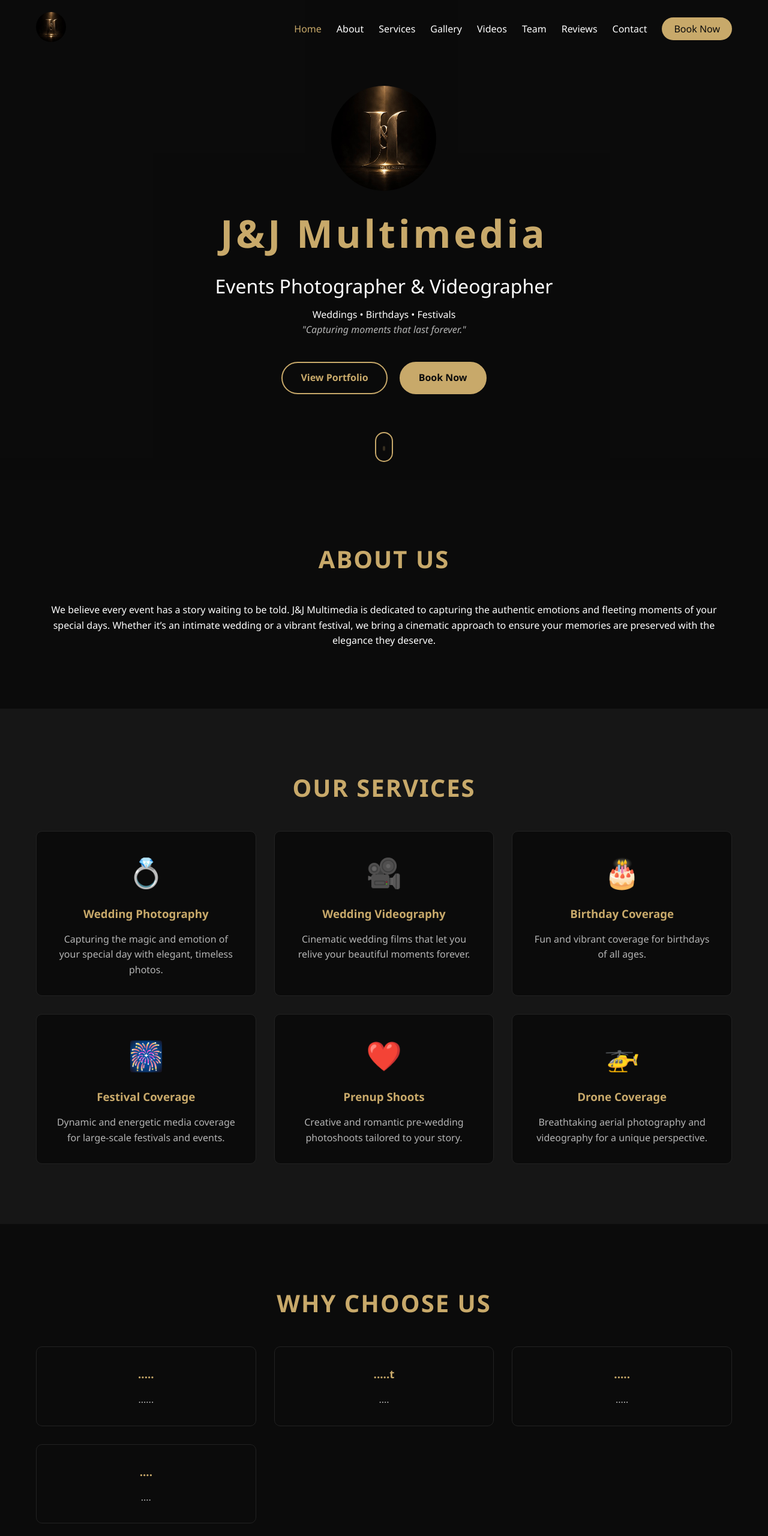
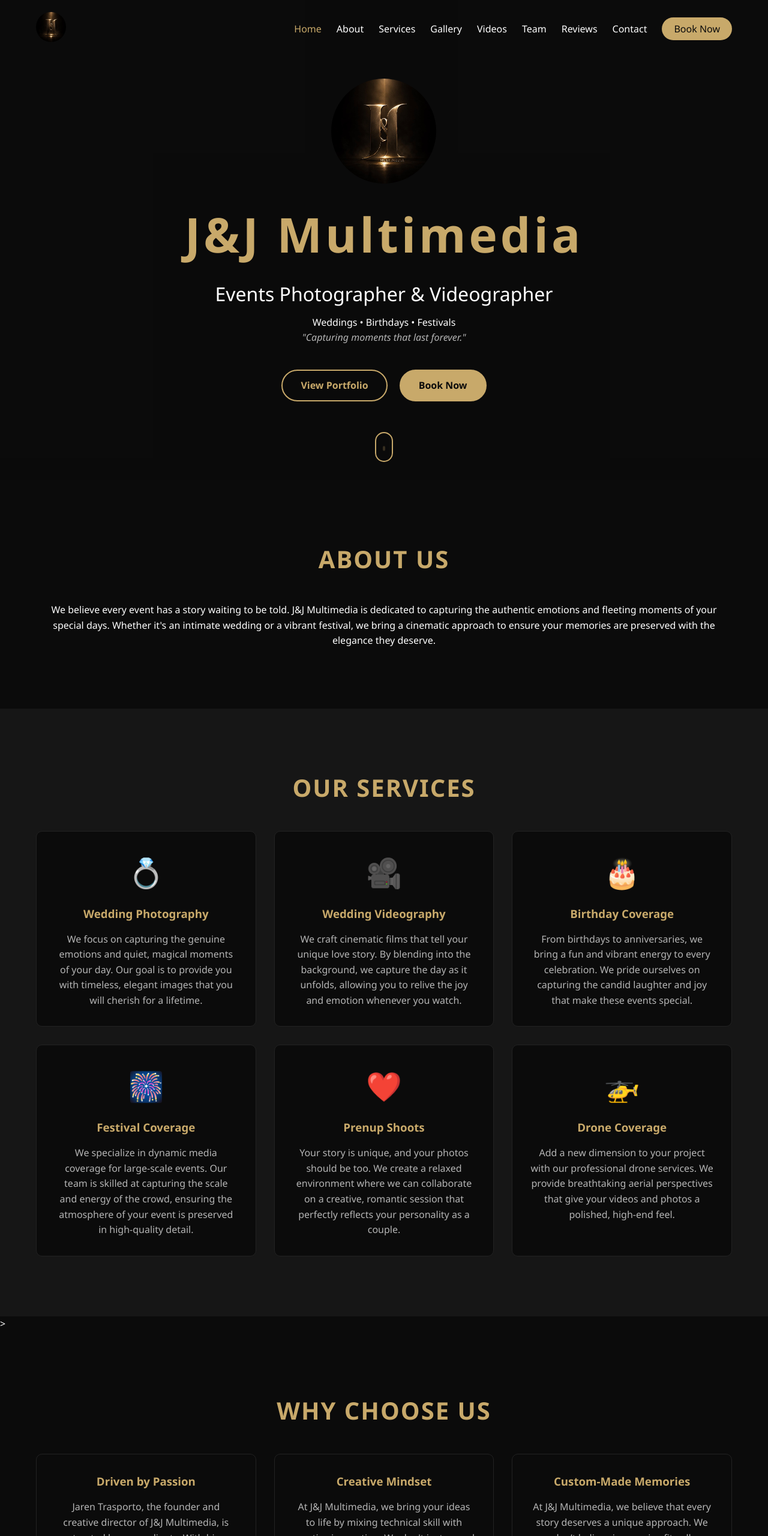
Before and after one commit to SiJuannn/jnjmultimedia, a plain HTML site: page index.html in a window 1280 px wide. Shown: the top 2560 px of the page at 60% size. Drawn offline with Linux system fonts and the light colour scheme.

Commit message:
Add files via upload

```diff
--- a/index.html
+++ b/index.html
@@ -9,9 +9,7 @@
 </head>
 <body>
 
-    <!-- ==========================================
-         NAVIGATION BAR
-         ========================================== -->
+
     <nav id="navbar">
         <div class="nav-container">
             <a href="#home" class="logo">
@@ -38,9 +36,7 @@
         </div>
     </nav>
 
-    <!-- ==========================================
-         HERO SECTION
-         ========================================== -->
+
     <header id="home" class="hero">
     <div class="hero-overlay"></div>
 
@@ -65,91 +61,80 @@
     </a>
 </header>
 
-    <!-- ==========================================
-         ABOUT SECTION
-         ========================================== -->
+
     <section id="about" class="section">
         <div class="container text-center">
             <h2 class="section-title">About Us</h2>
             <p class="about-text">
-                We believe every event has a story waiting to be told. J&J Multimedia is dedicated to capturing the authentic emotions and fleeting moments of your special days. Whether it’s an intimate wedding or a vibrant festival, we bring a cinematic approach to ensure your memories are preserved with the elegance they deserve.
+                We believe every event has a story waiting to be told. J&J Multimedia is dedicated to capturing the authentic emotions and fleeting moments of your special days. Whether it's an intimate wedding or a vibrant festival, we bring a cinematic approach to ensure your memories are preserved with the elegance they deserve.
             </p>
         </div>
     </section>
 
-    <!-- ==========================================
-         SERVICES SECTION
-         ========================================== -->
+
     <section id="services" class="section bg-secondary">
         <div class="container">
             <h2 class="section-title">Our Services</h2>
             <div class="grid-container">
-                <!-- Service Card 1 -->
+
                 <div class="card service-card">
                     <div class="icon">💍</div>
                     <h3>Wedding Photography</h3>
-                    <p>Capturing the magic and emotion of your special day with elegant, timeless photos.</p>
+                    <p>We focus on capturing the genuine emotions and quiet, magical moments of your day. Our goal is to provide you with timeless, elegant images that you will cherish for a lifetime.</p>
                 </div>
-                <!-- Service Card 2 -->
+
                 <div class="card service-card">
                     <div class="icon">🎥</div>
                     <h3>Wedding Videography</h3>
-                    <p>Cinematic wedding films that let you relive your beautiful moments forever.</p>
+                    <p>We craft cinematic films that tell your unique love story. By blending into the background, we capture the day as it unfolds, allowing you to relive the joy and emotion whenever you watch.</p>
                 </div>
-                <!-- Service Card 3 -->
+
                 <div class="card service-card">
                     <div class="icon">🎂</div>
                     <h3>Birthday Coverage</h3>
-                    <p>Fun and vibrant coverage for birthdays of all ages.</p>
+                    <p>From birthdays to anniversaries, we bring a fun and vibrant energy to every celebration. We pride ourselves on capturing the candid laughter and joy that make these events special.</p>
                 </div>
-                <!-- Service Card 4 -->
+
                 <div class="card service-card">
                     <div class="icon">🎆</div>
                     <h3>Festival Coverage</h3>
-                    <p>Dynamic and energetic media coverage for large-scale festivals and events.</p>
+                    <p>We specialize in dynamic media coverage for large-scale events. Our team is skilled at capturing the scale and energy of the crowd, ensuring the atmosphere of your event is preserved in high-quality detail.</p>
                 </div>
-                <!-- Service Card 5 -->
+
                 <div class="card service-card">
                     <div class="icon">❤️</div>
                     <h3>Prenup Shoots</h3>
-                    <p>Creative and romantic pre-wedding photoshoots tailored to your story.</p>
+                    <p>Your story is unique, and your photos should be too. We create a relaxed environment where we can collaborate on a creative, romantic session that perfectly reflects your personality as a couple.</p>
                 </div>
-                <!-- Service Card 6 -->
+
                 <div class="card service-card">
                     <div class="icon">🚁</div>
                     <h3>Drone Coverage</h3>
-                    <p>Breathtaking aerial photography and videography for a unique perspective.</p>
+                    <p>Add a new dimension to your project with our professional drone services. We provide breathtaking aerial perspectives that give your videos and photos a polished, high-end feel.</p>
                 </div>
             </div>
         </div>
     </section>
 
-    <!-- ==========================================
-         WHY CHOOSE US SECTION
-         ========================================== -->
+   >
     <section id="features" class="section">
         <div class="container">
             <h2 class="section-title">Why Choose Us</h2>
             <div class="grid-container features-grid">
-                <!-- Feature Card 1 -->
+
                 <div class="card feature-card">
-                    <h3>.....</h3>
-                    <p>......</p>
+                    <h3>Driven by Passion</h3>
+                    <p>Jaren Trasporto, the founder and creative director of J&J Multimedia, is trusted by many clients. With his passion for photography and videography, he leads his team to maintain professionalism at all times. One of his most famous works is the "Pinukpuk Festival 2025" in Floridablanca, Pampanga, which has reached thousands of views.</p>
                 </div>
-                <!-- Feature Card 2 -->
+
                 <div class="card feature-card">
-                    <h3>.....t</h3>
-                    <p>....</p>
+                    <h3>Creative Mindset</h3>
+                    <p>At J&J Multimedia, we bring your ideas to life by mixing technical skill with creative innovation. We don't just record events; we look for fresh, unique ways to capture the moment so your content really grabs attention. We are easy to work with, reliable, and fully committed to making sure the final result is exactly what you envisioned. When you choose us, you're working with a team that is passionate about quality and dedicated to making your project stand out.</p>
                 </div>
-                <!-- Feature Card 3 -->
+
                 <div class="card feature-card">
-                    <h3>.....</h3>
-                    <p>.....</p>
-                </div>
-                <!-- Feature Card 4 -->
-                <div class="card feature-card">
-                    <h3>....</h3>
-                    <p>....</p>
+                    <h3>Custom-Made Memories</h3>
+                    <p>At J&J Multimedia, we believe that every story deserves a unique approach. We don’t believe in one-size-fits-all packages; instead, we focus on tailored solutions that reflect your specific vision and needs. We take the time to listen to your ideas and work closely with you to ensure the final output is a perfect fit. By combining our technical expertise with a genuine commitment to your goals, we deliver high-quality results that feel personal, professional, and exactly right for you.</p>
                 </div>
             </div>
         </div>
@@ -185,7 +170,7 @@
     <section id="team" class="section bg-secondary">
         <div class="container text-center">
             <h2 class="section-title">Meet The Team</h2>
-            <!-- JS will inject team cards here -->
+
             <div id="team-container" class="grid-container team-grid"></div>
         </div>
     </section>
@@ -198,9 +183,7 @@
         </div>
     </section>
 
-    <!-- ==========================================
-         CONTACT SECTION
-         ========================================== -->
+
    <section id="contact">
         <div class="container">
             <h2 class="section-title">Get In Touch</h2>
@@ -233,9 +216,7 @@
         </div>
     </section>
 
-    <!-- ==========================================
-         FOOTER
-         ========================================== -->
+
     <footer>
         <div class="container footer-content">
             <div class="footer-logo">
@@ -255,7 +236,7 @@
     </footer>
 
 
-    <!-- Image Lightbox -->
+
     <div id="lightbox" class="modal">
         <span class="close-modal" id="close-lightbox">&times;</span>
 
@@ -267,7 +248,7 @@
         <div id="lightbox-counter"></div> </div>
     </div>
 
-    <!-- Link to our external JS file -->
+
     <script src="script.js"></script>
 </body>
 </html>
--- a/script.js
+++ b/script.js
@@ -1,14 +1,10 @@
-/* =========================================================
-   DATA ARRAYS (EDIT THESE TO UPDATE YOUR WEBSITE)
-   ========================================================= */
-
-// 1. GALLERY DATA (Now updated so EVERY item is an album)
+// Data Arrays
 const gallery = [
     {
         title: "Classic Wedding",
         category: "Wedding",
-        coverImage: "gallery/wedding-cover.jpg", // The image shown on the grid
-        images: [ // The array of images shown inside the lightbox
+        coverImage: "gallery/wedding-cover.jpg",
+        images: [
             "gallery/wedding1.jpg",
             "gallery/wedding2.jpg",
             "gallery/wedding3.jpg"
@@ -17,8 +13,8 @@ const gallery = [
     {
         title: "Pre-Wedding Shoot",
         category: "Wedding",
-        coverImage: "gallery/prewedding-cover.jpg", // The image shown on the grid
-        images: [ // The array of images shown inside the lightbox
+        coverImage: "gallery/prewedding-cover.jpg",
+        images: [
             "gallery/prewedding1.jpg",
             "gallery/prewedding2.jpg",
             "gallery/prewedding3.jpg"
@@ -33,13 +29,12 @@ const gallery = [
             "gallery/debut2.jpg"
         ]
     },
-    // I updated your remaining items to follow the album format too!
-    // Just add more images to their arrays when you have them.
+// ---------------------------
     {
         title: "Barangay Fiesta",
         category: "Festival",
         coverImage: "gallery/fiesta-cover.jpg",
-        crop: "center", // Custom crop for this album's cover image
+        crop: "center",
         images: ["gallery/fiesta1.jpg",
             "gallery/fiesta2.jpg",
             "gallery/fiesta3.jpg"
@@ -65,31 +60,31 @@ const gallery = [
     }
 ];
 
-// 2. VIDEOS DATA
+// Video Data
 const videos = [
     {
         title: "Wedding SDE",
         thumbnail: "videos/thumb1.jpg",
-        // PASTE THE FACEBOOK SRC LINK HERE:
+
         video: "https://www.facebook.com/share/v/169YhwGzAaP/"
     },
 
     {
         title: "Barangay Fiesta",
         thumbnail: "videos/thumb2.jpg",
-        // PASTE THE FACEBOOK SRC LINK HERE:
+
         video: "https://www.facebook.com/share/v/1En1r7BL2X/"
     },
 
     {
         title: "Debut SDE",
         thumbnail: "videos/thumb3.jpg",
-        // PASTE THE FACEBOOK SRC LINK HERE:
+
         video: "https://www.facebook.com/share/v/1EA1V2cv3v/"
     }
 ];
 
-// 3. TEAM DATA
+// Team Data
 const members = [
     { name: "Prince Harvy", role: "Member", image: "team/harvy.jpg", crop: "50% 10%" },
     { name: "Jaren Trasporto", role: "Creative Director", image: "team/jaren.jpg" },
@@ -102,19 +97,15 @@ const members = [
     { name: "Noah Antonio", role: "Member", image: "team/noah.jpg" }
 ];
 
-// 4. TESTIMONIALS DATA
+// Reviews Data
 const testimonials = [
     { name: "Sarah & Mark", message: "J&J Multimedia captured our wedding perfectly. The cinematic video made us cry!" },
-    { name: "Emily D.", message: "Highly professional team. The drone shots for our company festival were breathtaking." },
+    { name: "Adronica", message: "Ayyy perfect!" },
     { name: "David R.", message: "They made my daughter's 18th birthday look like a movie. Highly recommended." }
 ];
 
+// ------------------------------------------------------
 
-/* =========================================================
-   FUNCTIONALITY & LOGIC
-   ========================================================= */
-
-// --- 1. Sticky Navbar & Active Link Highlighting ---
 const navbar = document.getElementById('navbar');
 const navLinks = document.querySelectorAll('.nav-links a');
 const sections = document.querySelectorAll('section, header');
@@ -143,7 +134,7 @@ window.addEventListener('scroll', () => {
     });
 });
 
-// --- 2. Mobile Hamburger Menu ---
+// --------------------------------
 const hamburger = document.getElementById('hamburger');
 const navMenu = document.getElementById('nav-links');
 
@@ -157,7 +148,7 @@ navLinks.forEach(link => {
     });
 });
 
-// --- 3. Gallery Generator & Filter (UPDATED FOR ALBUMS) ---
+// --------------------------------------------
 const galleryContainer = document.getElementById('gallery-container');
 const filterBtns = document.querySelectorAll('.filter-btn');
 
@@ -167,7 +158,7 @@ function renderGallery(filterCategory = 'All') {
     gallery.forEach((item, index) => {
         if (filterCategory === 'All' || item.category === filterCategory) {
 
-            // 1. Check if the album has a custom crop, otherwise use 'center'
+
             const imageCrop = item.crop || 'center';
 
             const htmlString = `
@@ -195,7 +186,6 @@ filterBtns.forEach(btn => {
 
 renderGallery();
 
-// --- 4. Video, Team, and Testimonials Generators ---
 
 const videoContainer = document.getElementById('video-container');
 videos.forEach(vid => {
@@ -211,7 +201,7 @@ videos.forEach(vid => {
 
 const teamContainer = document.getElementById('team-container');
 members.forEach(member => {
-    // Check if the member has a custom crop, if not, use 'center'
+
     const imageCrop = member.crop || 'center';
 
     const htmlString = `
@@ -235,14 +225,12 @@ testimonials.forEach(test => {
     testimonialContainer.innerHTML += htmlString;
 });
 
-// --- 5. Modal Logic (UPDATED LIGHTBOX FOR ALBUMS) ---
 
-// Variables to keep track of the currently opened album
 let currentAlbum = [];
 let currentIndex = 0;
 let currentAlbumTitle = "";
 
-// Lightbox Elements
+
 const lightbox = document.getElementById('lightbox');
 const lightboxImg = document.getElementById('lightbox-img');
 const lightboxCaption = document.getElementById('lightbox-caption');
@@ -251,7 +239,7 @@ const closeLightbox = document.getElementById('close-lightbox');
 const prevBtn = document.getElementById('prev-img');
 const nextBtn = document.getElementById('next-img');
 
-// Opens the album
+
 function openAlbum(albumIndex) {
     currentAlbum = gallery[albumIndex].images;
     currentAlbumTitle = gallery[albumIndex].title;
@@ -261,7 +249,7 @@ function openAlbum(albumIndex) {
     lightbox.style.display = 'flex';
 }
 
-// Updates the image, text, and buttons
+
 function updateLightboxContent() {
     lightboxImg.src = currentAlbum[currentIndex];
 
@@ -285,7 +273,7 @@ function updateLightboxContent() {
     }
 }
 
-// Navigation Button Clicks
+
 prevBtn.addEventListener('click', () => {
     if (currentIndex > 0) {
         currentIndex--;
--- a/style.css
+++ b/style.css
@@ -1,20 +1,15 @@
-/* ==========================================
-   CSS VARIABLES (Easy color editing)
-   ========================================== */
+
 :root {
-    --bg-main: #0B0B0B;        /* Main dark background */
-    --bg-secondary: #161616;   /* Slightly lighter background for contrast */
-    --accent-primary: #C8A96A; /* Gold */
-    --accent-secondary: #E8C98A; /* Lighter Gold */
-    --text-primary: #FFFFFF;   /* White text */
-    --text-secondary: #B5B5B5; /* Grayish text */
+    --bg-main: #0B0B0B;
+    --bg-secondary: #161616;
+    --accent-primary: #C8A96A;
+    --accent-secondary: #E8C98A;
+    --text-primary: #FFFFFF;
+    --text-secondary: #B5B5B5;
     --font-main: 'Segoe UI', Tahoma, Geneva, Verdana, sans-serif;
 }
 
-/* ==========================================
-   GLOBAL RESET
-   ========================================== */
-/* We reset margins and padding so browsers don't add their own default spacing */
+
 * {
     margin: 0;
     padding: 0;
@@ -22,7 +17,7 @@
 }
 
 html {
-    scroll-behavior: smooth; /* Enables smooth scrolling when clicking nav links */
+    scroll-behavior: smooth;
     font-family: var(--font-main);
     color: var(--text-primary);
     background-color: var(--bg-main);
@@ -38,12 +33,16 @@ a {
     transition: 0.3s ease;
 }
 
-/* Common Container for centering content */
+
 .container {
+    display: flex;
+    flex-direction: column;
     max-width: 1200px;
     margin: 0 auto;
     padding: 0 20px;
 }
+
+
 
 .text-center {
     text-align: center;
@@ -53,7 +52,7 @@ a {
     background-color: var(--bg-secondary);
 }
 
-/* Section styling */
+
 .section {
     padding: 100px 0;
 }
@@ -67,15 +66,13 @@ a {
     letter-spacing: 2px;
 }
 
-/* ==========================================
-   NAVIGATION BAR
-   ========================================== */
+
 nav {
-    position: fixed; /* Stays at top when scrolling */
+    position: fixed;
     top: 0;
     width: 100%;
     padding: 20px 0;
-    z-index: 100; /* Keeps it above other elements */
+    z-index: 100;
     transition: background-color 0.4s ease, padding 0.4s ease;
 }
 
@@ -97,7 +94,6 @@ nav.scrolled {
 
 #logo-img {
     height: 50px;
-    /* If no logo is present yet, this styles the broken image text */
     color: var(--accent-primary);
     border: 2px var(--accent-primary);
     border-radius: 50%;
@@ -122,15 +118,15 @@ nav.scrolled {
 }
 
 .hero-logo{
-  max-width: 175px; /* Adjust this size to fit your logo perfectly */
-  margin-bottom: 20px; /* Adds space between the logo and your business name */
+  max-width: 175px;
+  margin-bottom: 20px;
   display: block;
   border-radius: 50%;
   margin-left: auto;
-  margin-right: auto; /* This centers the logo */
+  margin-right: auto;
 }
 
-/* Book Now Button in Nav */
+
 .btn-book-now {
     background-color: var(--accent-primary);
     color: var(--bg-main) !important;
@@ -141,10 +137,9 @@ nav.scrolled {
 
 .btn-book-now:hover {
     background-color: var(--accent-secondary);
-    box-shadow: 0 0 15px var(--accent-primary); /* Soft glow animation */
+    box-shadow: 0 0 15px var(--accent-primary);
 }
 
-/* Hamburger menu (hidden on desktop) */
 .hamburger {
     display: none;
     cursor: pointer;
@@ -159,11 +154,9 @@ nav.scrolled {
     transition: 0.3s;
 }
 
-/* ==========================================
-   HERO SECTION
-   ========================================== */
+
 .hero {
-    height: 100vh; /* 100% of the viewport height */
+    height: 100vh;
     background: url('assets/hero.jpg') center/cover no-repeat;
     position: relative;
     display: flex;
@@ -172,7 +165,7 @@ nav.scrolled {
     text-align: center;
 }
 
-/* Dark overlay so text is readable */
+
 .hero-overlay {
     position: absolute;
     top: 0;
@@ -184,7 +177,7 @@ nav.scrolled {
 
 .hero-content {
     position: relative;
-    z-index: 10; /* Put text above overlay */
+    z-index: 10;
     animation: fadeIn 2s ease;
 }
 
@@ -212,7 +205,7 @@ nav.scrolled {
     margin-bottom: 40px;
 }
 
-/* Buttons */
+
 .hero-buttons {
     display: flex;
     gap: 20px;
@@ -248,7 +241,7 @@ nav.scrolled {
     color: var(--bg-main);
 }
 
-/* Animated Scroll Indicator */
+
 .scroll-indicator {
     position: absolute;
     bottom: 30px;
@@ -280,12 +273,9 @@ nav.scrolled {
     100% { transform: translateY(15px); opacity: 0; }
 }
 
-/* ==========================================
-   GRID LAYOUTS (For Cards, Gallery, Team)
-   ========================================== */
+
 .grid-container {
     display: grid;
-    /* This automatically creates columns that fit the screen size. Very beginner-friendly! */
     grid-template-columns: repeat(auto-fit, minmax(300px, 1fr));
     gap: 30px;
 }
@@ -320,9 +310,7 @@ nav.scrolled {
     color: var(--text-secondary);
 }
 
-/* ==========================================
-   GALLERY SECTION
-   ========================================== */
+
 .filter-buttons {
     display: flex;
     justify-content: center;
@@ -357,7 +345,7 @@ nav.scrolled {
 .gallery-item img {
     width: 100%;
     height: 300px;
-    object-fit: cover; /* Ensures images are cropped beautifully without stretching */
+    object-fit: cover;
     transition: transform 0.5s ease;
 }
 
@@ -367,7 +355,7 @@ nav.scrolled {
 
 .gallery-overlay {
     position: absolute;
-    inset: 0; /* Shorthand for top, right, bottom, left = 0 */
+    inset: 0;
     background: rgba(11, 11, 11, 0.8);
     display: flex;
     flex-direction: column;
@@ -385,9 +373,7 @@ nav.scrolled {
     color: var(--accent-primary);
 }
 
-/* ==========================================
-   VIDEO & TEAM & TESTIMONIAL CARDS
-   ========================================== */
+
 .video-card img, .team-card img {
     width: 100%;
     height: 250px;
@@ -423,9 +409,7 @@ nav.scrolled {
 }
 
 
-/* ==========================================
-   CONTACT SECTION (Updated Layout)
-   ========================================== */
+
 .contact-details-container {
     max-width: 600px;
     margin: 0 auto;
@@ -433,7 +417,7 @@ nav.scrolled {
     background-color: var(--bg-secondary);
     padding: 50px 30px;
     border-radius: 10px;
-    border: 1px solid rgba(200, 169, 106, 0.2); /* Very subtle gold border */
+    border: 1px solid rgba(200, 169, 106, 0.2);
 }
 
 .contact-intro {
@@ -452,7 +436,7 @@ nav.scrolled {
     color: var(--text-primary);
 }
 
-/* Make the labels (Email, Phone, etc.) stand out in gold */
+
 .contact-item strong {
     color: var(--accent-primary);
     margin-right: 10px;
@@ -460,7 +444,7 @@ nav.scrolled {
     letter-spacing: 1px;
 }
 
-/* Style the Facebook and Instagram links */
+
 .contact-item.socials a {
     color: var(--text-secondary);
     margin: 0 10px;
@@ -473,12 +457,11 @@ nav.scrolled {
     color: var(--accent-primary);
 }
 
-/* Book Now Button Wrapper */
 .contact-button-wrapper {
     margin-top: 20px;
 }
 
-/* Style for the big Book Now button */
+
 .book-now-btn {
     display: inline-block;
     padding: 15px 50px;
@@ -493,12 +476,10 @@ nav.scrolled {
 
 .book-now-btn:hover {
     background-color: var(--accent-secondary);
-    transform: translateY(-3px); /* Small lift effect on hover */
+    transform: translateY(-3px);
 }
 
-/* ==========================================
-   FOOTER
-   ========================================== */
+
 footer {
     background-color: #050505;
     padding: 50px 0 20px;
@@ -533,11 +514,9 @@ footer {
     padding-top: 20px;
 }
 
-/* ==========================================
-   MODALS (Lightbox & Video Player)
-   ========================================== */
+
 .modal {
-    display: none; /* Hidden by default */
+    display: none;
     position: fixed;
     z-index: 1000;
     left: 0;
@@ -591,18 +570,18 @@ video {
 .lightbox-nav {
     cursor: pointer;
     position: absolute;
-    top: 50%; /* Centers vertically */
+    top: 50%;
     transform: translateY(-50%);
     color: white;
     font-weight: bold;
     font-size: 50px;
     padding: 20px;
     transition: 0.3s ease;
-    user-select: none; /* Prevents highlighting the arrow as text */
+    user-select: none;
 }
 
 .lightbox-nav:hover {
-    color: var(--accent-primary); /* Turns gold on hover */
+    color: var(--accent-primary);
 }
 
 .prev-btn {
@@ -621,29 +600,27 @@ video {
 }
 
 
-/* ==========================================
-   RESPONSIVE DESIGN (Mobile adjustments)
-   ========================================== */
+
 @media (max-width: 768px) {
     .nav-links {
         display: flex;
-        flex-direction: column;
-        position: absolute;
+        flex-direction: row;
+        position: static;
         top: 70px;
-        left: -100%; /* Hidden off-screen to the left */
+        left: -100%;
         width: 100%;
-        background-color: rgba(11,11,11,0.98);
-        padding: 30px 0;
+        background-color: transparent;
+        padding: 0;
         transition: 0.4s ease;
     }
 
-    /* When JS adds the .active class, it slides in */
+
     .nav-links.active {
         left: 0;
     }
 
     .hamburger {
-        display: flex;
+        display: none;
     }
 
     .hero-content h1 {
@@ -659,3 +636,13 @@ video {
         gap: 20px;
     }
 }
+
+@media (min-width: 1024px) {
+    .grid-container {
+        grid-template-columns: repeat(3, 1fr);
+    }
+
+    .hero-content h1 {
+        font-size: 5rem;
+    }
+}
```
